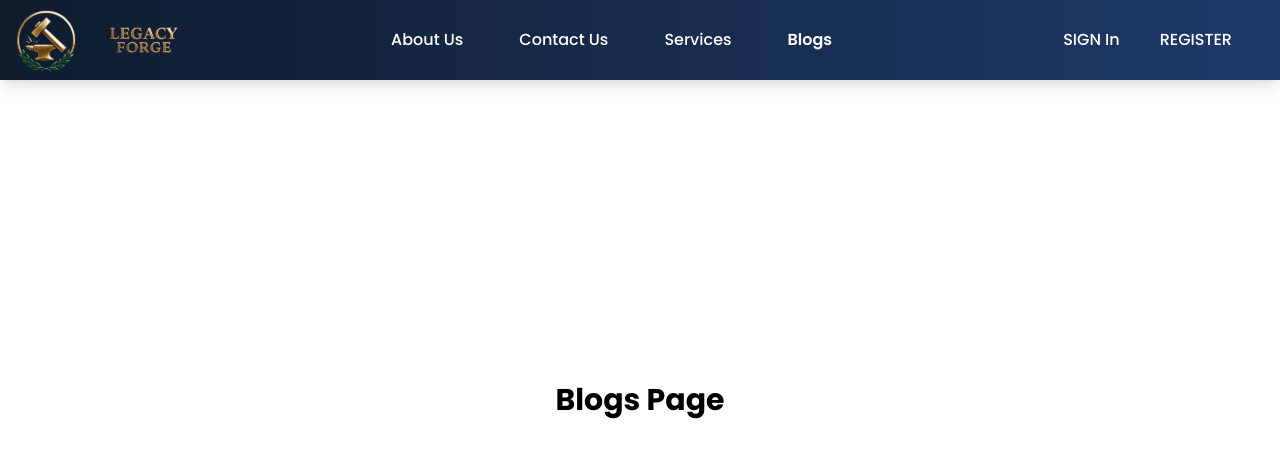
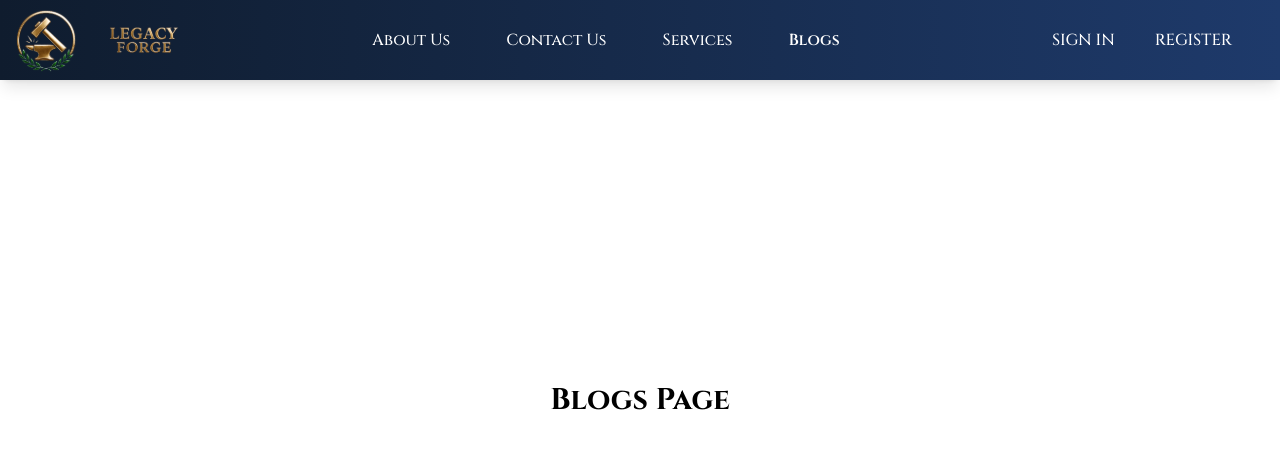
Before and after one commit to walkabout-collection/3d-coin-frontend, a Next.js app: page /blogs in a window 1280 px wide. Shown: the top 458 px of the page. Built offline with nearby package versions, Linux system fonts and the light colour scheme.

Commit message:
fix: Update font family to Cinzel in globals.css and layout.tsx; correct title casing in routes.ts

```diff
--- a/app/globals.css
+++ b/app/globals.css
@@ -1,8 +1,11 @@
 @import "tailwindcss";
 
 :root {
+  font-family: var(--font-cinzel);
+}
 
-  font-family: var(--font-poppins);
+:root {
+  --font-cinzel: "Cinzel", serif;
 }
 
 :root {
--- a/app/layout.tsx
+++ b/app/layout.tsx
@@ -1,5 +1,5 @@
 import type { Metadata } from "next";
-import { Geist, Geist_Mono, Poppins } from "next/font/google";
+import { Geist, Geist_Mono, Cinzel } from "next/font/google";
 import "./globals.css";
 import Navbar from "@/src/components/common/layout/navbar/Navbar";
 
@@ -15,13 +15,14 @@ const geistMono = Geist_Mono({
 
 export const metadata: Metadata = {
   title: "Legacy Forge | Custom 3D Coins",
-  description: "Design and build your coins with Legacy Forge’s 3D builder. Preserve your legacy forever with custom-crafted coins.",
+  description:
+    "Design and build your coins with Legacy Forge’s 3D builder. Preserve your legacy forever with custom-crafted coins.",
 };
-const poppins = Poppins({
+
+const cinzel = Cinzel({
   subsets: ["latin"],
-  weight: ["400", "500", "600", "700"],
-  style: ["normal"],
-  variable: "--font-poppins",
+  weight: ["400", "500", "600", "700", "800", "900"], // choose weights you need
+  variable: "--font-cinzel",
 });
 
 export default function RootLayout({
@@ -32,7 +33,7 @@ export default function RootLayout({
   return (
     <html lang="en">
       <body
-        className={`${geistSans.variable} ${geistMono.variable} ${poppins.variable} antialiased`}
+        className={`${geistSans.variable} ${geistMono.variable} ${cinzel.variable} antialiased`}
       >
         <Navbar />
         {children}
--- a/src/components/common/layout/navbar/Navbar.tsx
+++ b/src/components/common/layout/navbar/Navbar.tsx
@@ -141,8 +141,8 @@ const Navbar: React.FC<NavbarProps> = ({ transparent = false, className = "" })
                 <button
                   className={`px-4 py-2 rounded-full font-medium ${
                     activeLink === navLinksAuth[0].href
-                      ? "bg-ternary-light text-black shadow-2xl shadow-ternary-light"
-                      : "bg-transparent text-white hover:bg-ternary-light hover:text-black"
+                      ? "bg-ternary-light text-black shadow-2xl shadow-ternary-light hover:cursor-pointer"
+                      : "bg-transparent text-white hover:bg-ternary-light hover:text-black hover:cursor-pointer"
                   }`}
                 >
                   {navLinksAuth[0].title}
--- a/src/constants/routes.ts
+++ b/src/constants/routes.ts
@@ -36,7 +36,7 @@ export const routes = {
       "Sign up to start designing your custom coin with Legacy Forge’s 3D builder.",
   },
   LOGIN: {
-    title: "SIGN In",
+    title: "SIGN IN",
     path: "/login",
     metaTitle: "Legacy Forge | Login to Your Account",
     description:
```
